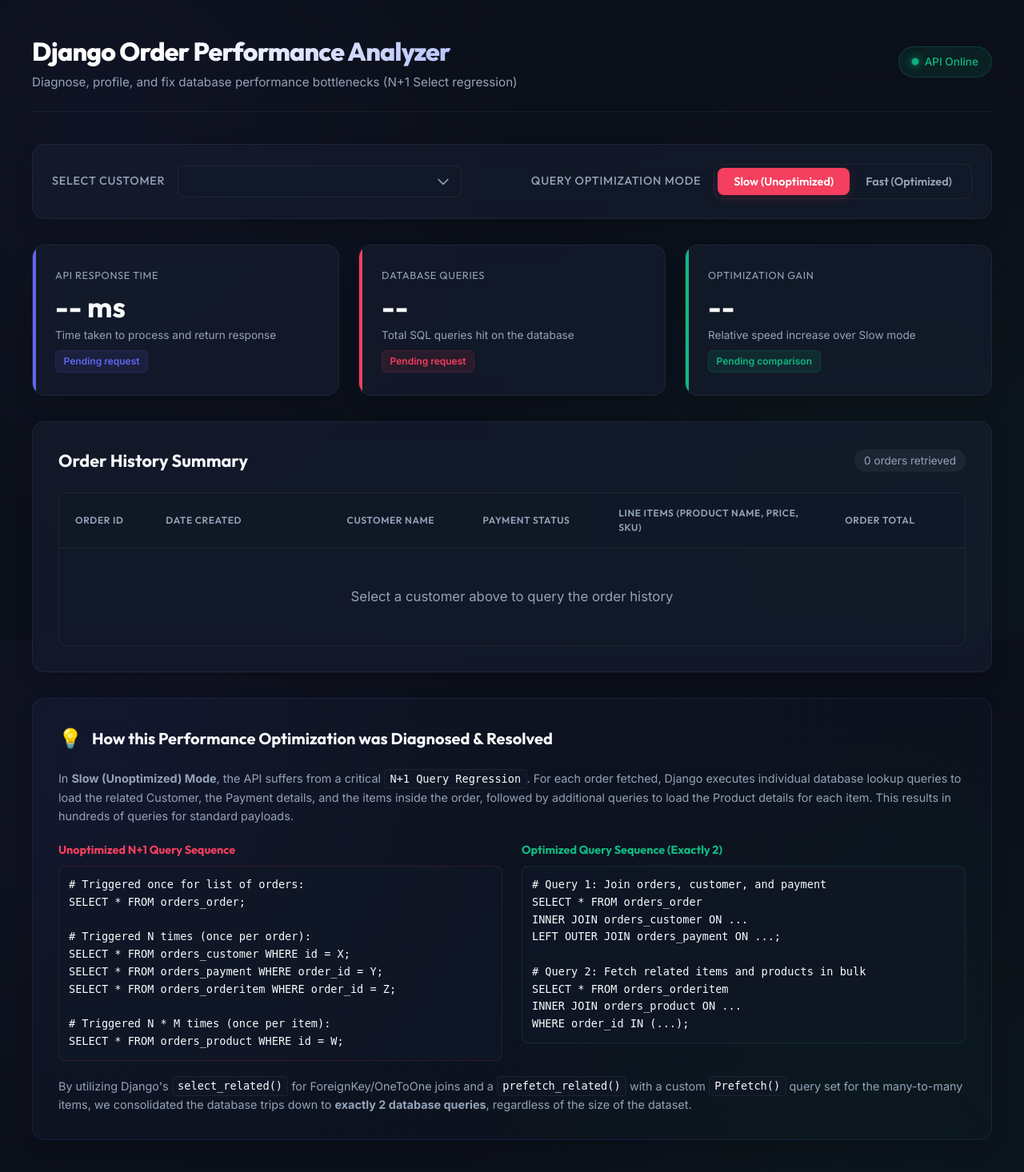
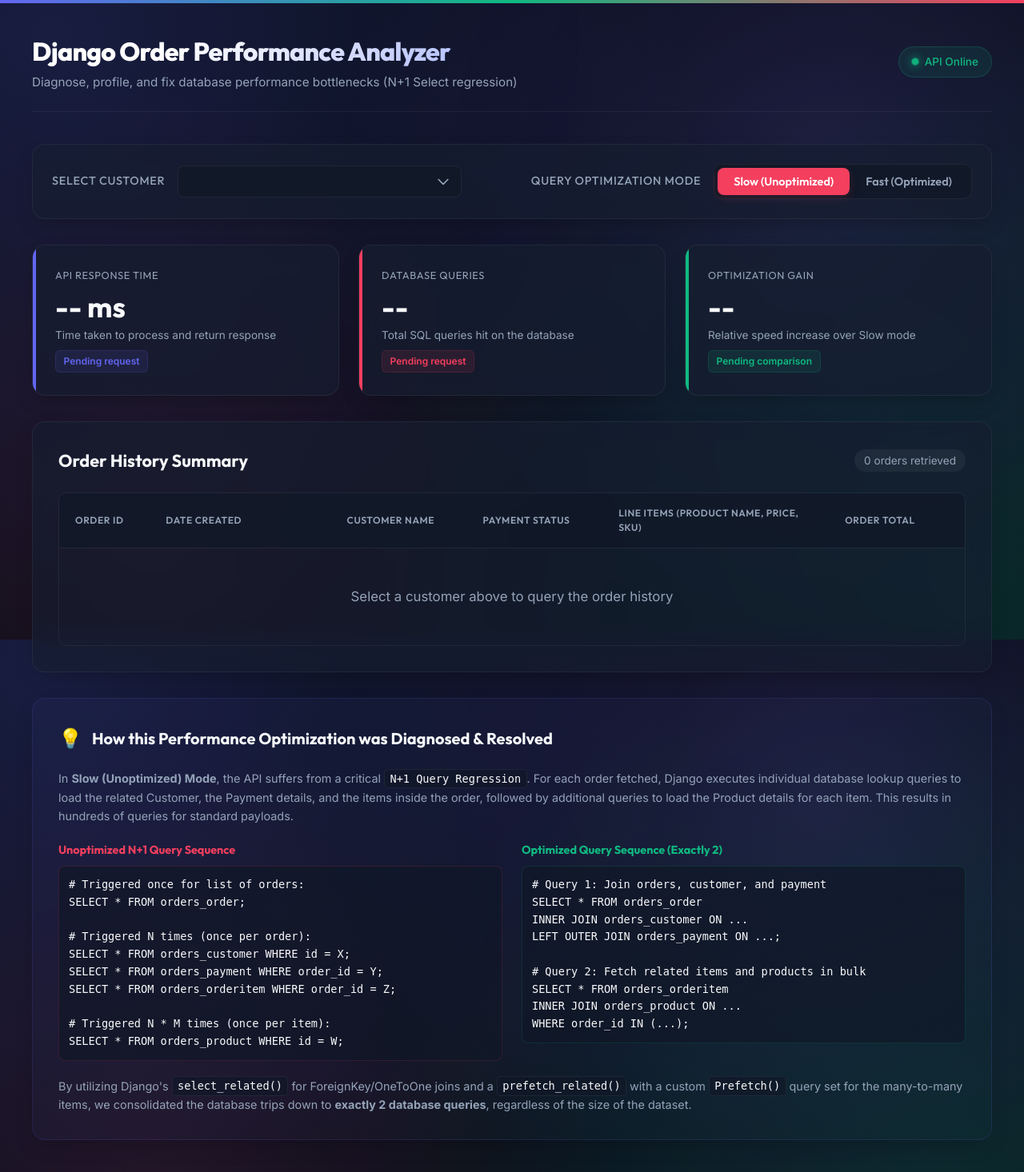
Before and after one commit to faisalhasan01/Diagnose-a-Broken-System, a Django app: page / in a window 1280 px wide. Shown: the whole page at 80% size. Run offline with Django 4.2, Linux system fonts and the light colour scheme; data that the repository does not hold is empty.

Commit message:
Enhance background colors and add top gradient bar

```diff
--- a/orders/templates/orders/dashboard.html
+++ b/orders/templates/orders/dashboard.html
@@ -32,11 +32,24 @@
             padding: 0;
         }
 
+        body::before {
+            content: '';
+            position: fixed;
+            top: 0;
+            left: 0;
+            width: 100%;
+            height: 4px;
+            background: linear-gradient(90deg, var(--accent-indigo), var(--accent-emerald), var(--accent-rose));
+            z-index: 9999;
+        }
+
         body {
-            background-color: var(--bg-color);
+            background-color: #080d19;
             background-image:
-                radial-gradient(circle at 10% 20%, rgba(99, 102, 241, 0.05) 0%, transparent 40%),
-                radial-gradient(circle at 90% 80%, rgba(16, 185, 129, 0.04) 0%, transparent 45%);
+                radial-gradient(circle at 5% 5%, rgba(99, 102, 241, 0.18) 0%, transparent 55%),
+                radial-gradient(circle at 95% 95%, rgba(16, 185, 129, 0.16) 0%, transparent 55%),
+                radial-gradient(circle at 80% 25%, rgba(139, 92, 246, 0.16) 0%, transparent 50%),
+                radial-gradient(circle at 15% 85%, rgba(244, 63, 94, 0.1) 0%, transparent 45%);
             background-attachment: fixed;
             color: var(--text-primary);
             font-family: var(--font-inter);
```
